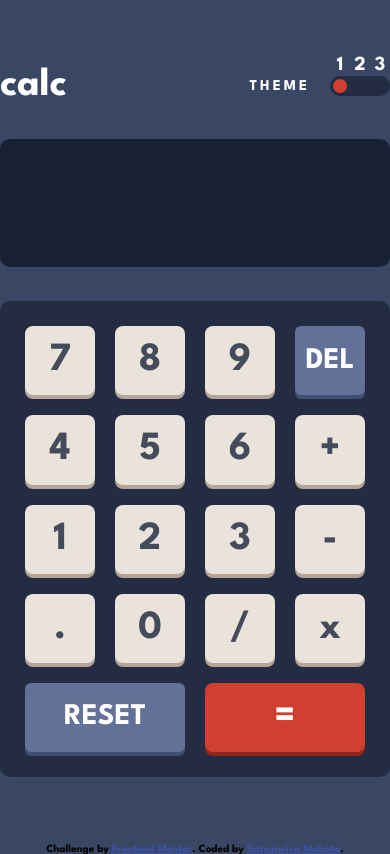
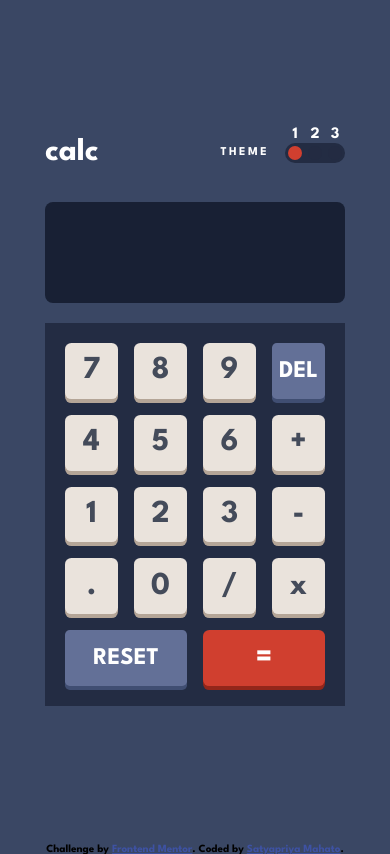
Before and after one commit to SatyapriyaMahato/calculator, a plain HTML site: page index.html in a window 390 px wide. Drawn offline with Linux system fonts and the light colour scheme.

Commit message:
minor adjustments and add numpad eventlisteners

```diff
--- a/index.html
+++ b/index.html
@@ -48,66 +48,68 @@
 
         </div>
       </div>
+      <form action="">
         <div id="screen" class="screen">
-        <input id="input" type="text">
+          <input class="input" id="input" type="text" autofocus onfocus="this.select()">
         </div>
         <div class="numpad">
           <div class="div">
-          <button class="num7 btn">7</button>
+            <button class="num btn">7</button>
           </div>
           <div class="div">
-          <button class="num8 btn">8</button>
+            <button class="num btn">8</button>
           </div>
           <div class="div">
-          <button class="num9 btn">9</button>
+            <button class="num btn">9</button>
           </div>
           <div class="div">
             <button class="del-btn btn">DEL</button>
           </div>
           <div class="div">
-          <button class="num4 btn">4</button>
+            <button class="num btn">4</button>
           </div>
           <div class="div">
-          <button class="num5 btn">5</button>
+            <button class="num btn">5</button>
           </div>
           <div class="div">
-          <button class="num6 btn">6</button>
+            <button class="num btn">6</button>
           </div>
           <div class="div">
-          <button class="plus btn">+</button>
+            <button class="num plus btn">+</button>
           </div>
           <div class="div">
-          <button class="num1 btn">1</button>
+            <button class="num btn">1</button>
           </div>
           <div class="div">
-          <button class="num2 btn">2</button>
+            <button class="num btn">2</button>
           </div>
           <div class="div">
-          <button class="num3 btn">3</button>
+            <button class="num btn">3</button>
           </div>
           <div class="div">
-          <button class="minus btn">-</button>
+            <button class="num minus btn">-</button>
           </div>
           <div class="div">
-          <button class="decimal btn">.</button>
+            <button class="num decimal btn">.</button>
           </div>
           <div class="div">
-          <button class="num0 btn">0</button>
+            <button class="num btn">0</button>
           </div>
           <div class="div">
-          <button class="divide btn">/</button>
+            <button class="num divide btn">/</button>
           </div>
           <div class="div">
-          <button class="multiply btn">x</button>
+            <button class="num multiply btn">x</button>
           </div>
           <div class="div reset">
             <button class="reset-btn btn">RESET</button>
           </div>
           <div class="div equal">
-          <button id="equalBtn" class="equal-btn btn">=</button>
+            <button id="equalBtn" class="equal-btn btn"> = </button>
           </div>
 
         </div>
+      </form>
     </div>
   </main>
 
--- a/script.js
+++ b/script.js
@@ -1,3 +1,7 @@
+const equalBtn = document.querySelector(".equal-btn");
+const inputNum = document.querySelector(".input");
+const numsInput = [...document.querySelectorAll(".num")];
+
 const radio_change = function () {
     const checked = document.querySelector('.upwrap .custom-radio-button input:checked');
     const thNum = checked.parentElement.querySelector('.label_text').innerHTML;
@@ -6,16 +10,29 @@ const radio_change = function () {
     if (thNum == 2 || thNum == 3) {
         document.getElementById('top').style.color = "var(--text)";
         document.getElementById('input').style.color = "var(--text)";
-        document.getElementById('equalBtn').style.color = "var(--main-bg)";
+        equalBtn.style.color = "var(--main-bg)";
 
     } else {
         document.getElementById('top').style.color = "#fff";
+        equalBtn.style.color = "#fff";
     }
 }
 
-const inputs = document.querySelectorAll('.upwrap .custom-radio-button input')
-inputs.forEach(function (input) {
+const themeInputs = document.querySelectorAll('.upwrap .custom-radio-button input')
+themeInputs.forEach(function (input) {
     input.addEventListener('change', radio_change);
 });
 
 radio_change();
+
+let str = "";
+numsInput.forEach(function (num) {
+
+    num.addEventListener("click", function (e) {
+        e.preventDefault();
+        str += num.textContent;
+        console.log(str);
+        inputNum.value = str;
+    })
+
+})
--- a/styles.css
+++ b/styles.css
@@ -115,9 +115,7 @@ main {
     justify-content: space-between;
 }
 
-.top,
-.screen,
-.numpad {
+.top {
     width: 100%;
     border-radius: 1em;
     color: var(--text);
@@ -206,7 +204,7 @@ label .label_text {
 }
 
 .screen {
-    min-height: 18%;
+    min-height: 20%;
     display: flex;
     align-items: center;
 
@@ -214,6 +212,14 @@ label .label_text {
 
 .th1-top {
     color: var(--keys-bg);
+}
+
+form {
+    width: 100%;
+    height: 63em;
+    display: flex;
+    flex-direction: column;
+    justify-content: space-between;
 }
 
 .screen input {
@@ -231,7 +237,7 @@ label .label_text {
 
 .numpad {
     background-color: var(--numpad-bg);
-    min-height: 67%;
+    min-height: 76%;
     display: grid;
     grid-template-columns: repeat(4, 1fr);
     grid-gap: 2em;
@@ -279,6 +285,7 @@ label .label_text {
     filter: brightness(1.4);
 }
 
+
 .attribution {
     font-size: 11px;
     text-align: center;
@@ -287,3 +294,16 @@ label .label_text {
 .attribution a {
     color: hsl(228, 45%, 44%);
 }
+
+@media screen and (max-width: 768px) {
+    html {
+        font-size: 50%;
+
+    }
+
+    .container {
+        width: 37.5em;
+        min-width: 37.5em;
+        /* height: 90vh; */
+    }
+}
```
Lines whose indentation alone changed are shown as unchanged.
